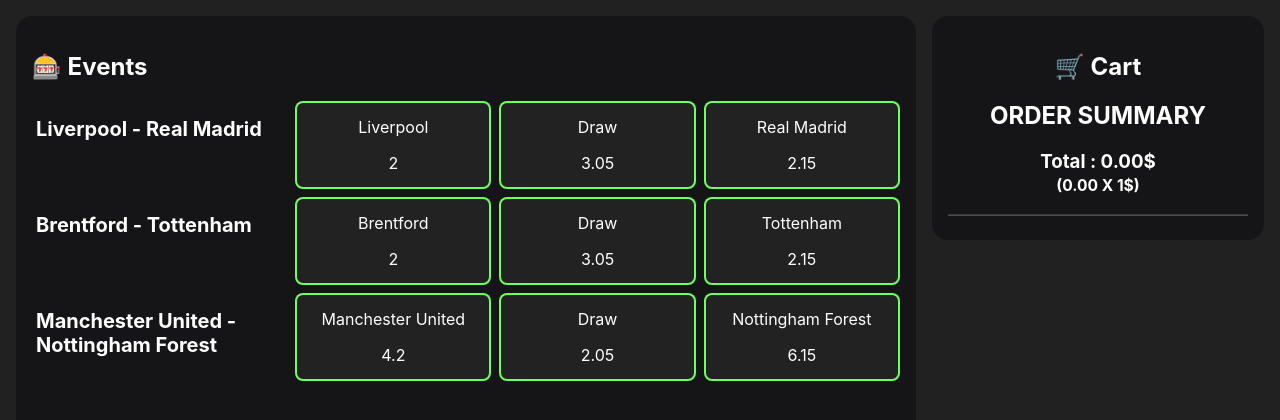
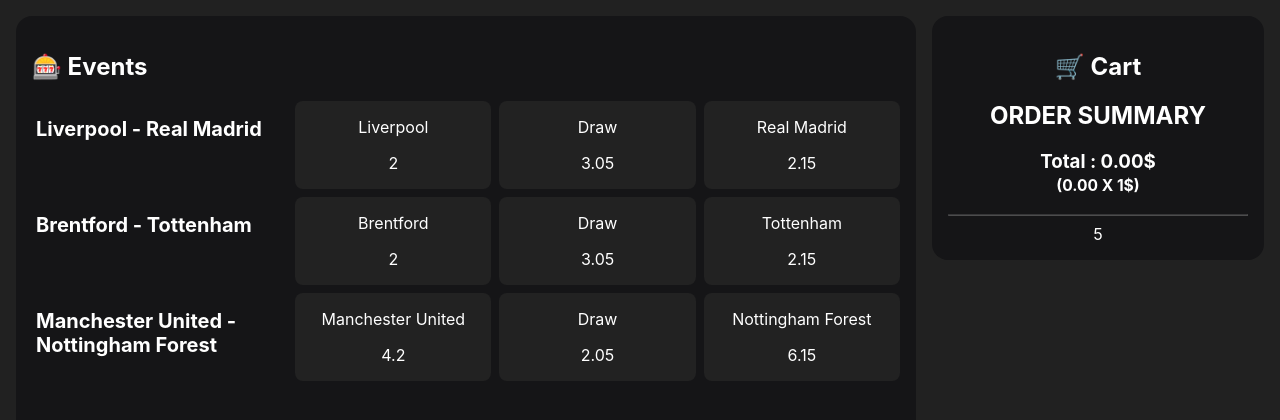
Before and after one commit to janithmalshan/react-redux-cart, a React (Create React App) app: page / in a window 1280 px wide. Shown: the top 420 px of the page. Built offline with nearby package versions, Linux system fonts and the light colour scheme.

Commit message:
show item in cart and mark it in the events

```diff
--- a/public/data.json
+++ b/public/data.json
@@ -1,7 +1,7 @@
 [
   {
     "id": 1,
-    "event_name": "Liverpool - Real Madrid",
+    "event": "Liverpool - Real Madrid",
     "outright": [
       {
         "id": 1001,
@@ -22,7 +22,7 @@
   },
   {
     "id": 2,
-    "event_name": "Brentford - Tottenham",
+    "event": "Brentford - Tottenham",
     "outright": [
       {
         "id": 2001,
@@ -43,7 +43,7 @@
   },
   {
     "id": 3,
-    "event_name": "Manchester United - Nottingham Forest",
+    "event": "Manchester United - Nottingham Forest",
     "outright": [
       {
         "id2": 3001,
--- a/src/components/Cart.js
+++ b/src/components/Cart.js
@@ -1,6 +1,6 @@
 import Total from "./Total";
 import CartItem from "./CartItem";
-import { makeStoreEmpty} from '../redux/cartSlice'
+import { makeStoreEmpty} from '../redux/cartSlice';
 import React from "react";
 import {useDispatch, useSelector} from "react-redux";
 
@@ -8,19 +8,18 @@ function Cart() {
     const cart = useSelector((state) => state.cart)
     const showSuccess = useSelector((state) => state.showSuccess)
     const dispatch = useDispatch()
-    console.log('showSuccess ', showSuccess)
     return (
         <div>
             <h2>🛒 Cart</h2>
             <Total />
             {
-                cart.length > 0 && (<div>
-                    {cart?.map((item) => (
+                cart.length > 0 && <div>
+                    {cart.map(item => (
                         <CartItem
                             key={item.id}
                             id={item.id}
                             name={item.name}
-                            event_name={item.event_name}
+                            event={item.event}
                             odd={item.odd}
                         />
                     ))}
@@ -30,10 +29,14 @@ function Cart() {
                         dispatch(makeStoreEmpty())
                     }}>Place Bet</button>
 
-                </div>)
+                </div>
             }
             {
-                showSuccess && <h3>success</h3>
+                //todo showSuccess && <h3>success</h3>
+                setTimeout((showSuccess) => {
+                    console.log('oooooooooooooo',showSuccess)
+                    //showSuccess
+                },1000)
             }
         </div>
     )
--- a/src/components/CartItem.js
+++ b/src/components/CartItem.js
@@ -1,13 +1,13 @@
 import { removeItem} from '../redux/cartSlice'
 import { useDispatch } from 'react-redux'
 
-function CartItem({id, name, odd, event_name}) {
+function CartItem({id, name, odd, event}) {
     const dispatch = useDispatch()
 
     return (
         <div className="cartItem">
             <div className="cartItem__info">
-                <p className="cartItem__title">{name} <small><i>({event_name})</i></small></p>
+                <p className="cartItem__title">{name} <small><i>({event})</i></small></p>
                 <p className="cartItem__price">{odd}</p>
                 <button
                     className='cartItem__btn'
--- a/src/components/Events.js
+++ b/src/components/Events.js
@@ -13,7 +13,7 @@ function Events() {
     useEffect(() => {
         fetchData()
     }, [])
-    //TODO compare 2 arrays and make disable/enable
+
     return (
         <div className="events">
             <h2>🎰 Events</h2>
@@ -21,14 +21,14 @@ function Events() {
                 <ul className="events__list">
                     {data.map(e => (
                         <li className="events__list__item" key={e.id}>
-                            <h2 className="events__list__item__name">{e.event_name}</h2>
+                            <h2 className="events__list__item__name">{e.event}</h2>
                             {
                                 <div className="events__list__item__outrights">{e.outright.map((odd) => (
                                     <Item
                                         key={odd.id}
                                         id={odd.id}
                                         name={odd.name}
-                                        event_name={e.event_name}
+                                        event={e.event}
                                         odd={odd.odd}/>
                                 ))}
                                 </div>
--- a/src/components/Item.js
+++ b/src/components/Item.js
@@ -1,18 +1,25 @@
-import {useDispatch} from 'react-redux';
+import {useDispatch, useSelector} from 'react-redux';
 import {addToCart} from '../redux/cartSlice';
 import React from "react";
 
-function Item({id, name, odd, event_name}) {
+function Item({id, name, odd, event}) {
+    const cart = useSelector((state) => state.cart)
+    const dispatch = useDispatch()
 
-    const dispatch = useDispatch()
+    let selected = false
+
+    cart.forEach(item => {
+        if (item.id === id) {
+            selected = true
+        }
+    })
 
     return (
         <div
-            className="item item--selected"
-            id={id}
+            className={`item ${selected ? 'item--selected' : ""}`}
             onClick={() =>
                 dispatch(addToCart({
-                    id, name, odd, event_name
+                    id, name, odd, event
                 }))
             }>
             <div className="item__info">
--- a/src/redux/cartSlice.js
+++ b/src/redux/cartSlice.js
@@ -22,8 +22,8 @@ const cartSlice = createSlice({
             state.cart = removeItem;
         },
         makeStoreEmpty: (state) => {
+            state.showSuccess = true;
             state.cart = [];
-            state.showSuccess = true
         },
     },
 });
```
Also changed, not shown: 1 other file (tests, documents, lock files or other folders).
